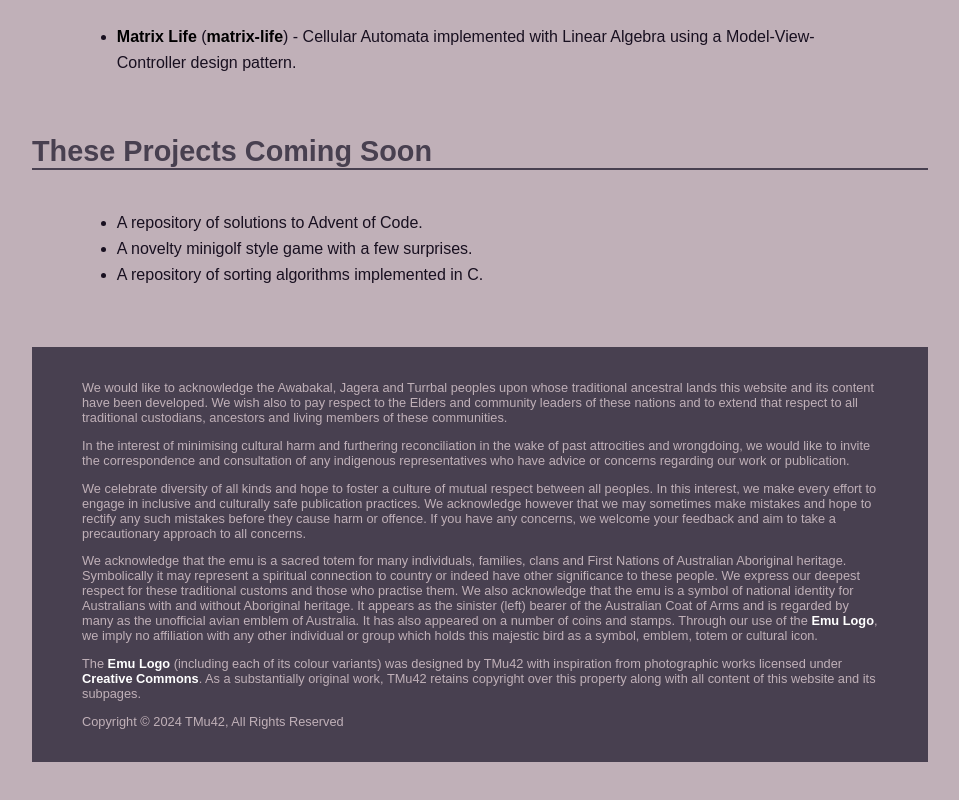
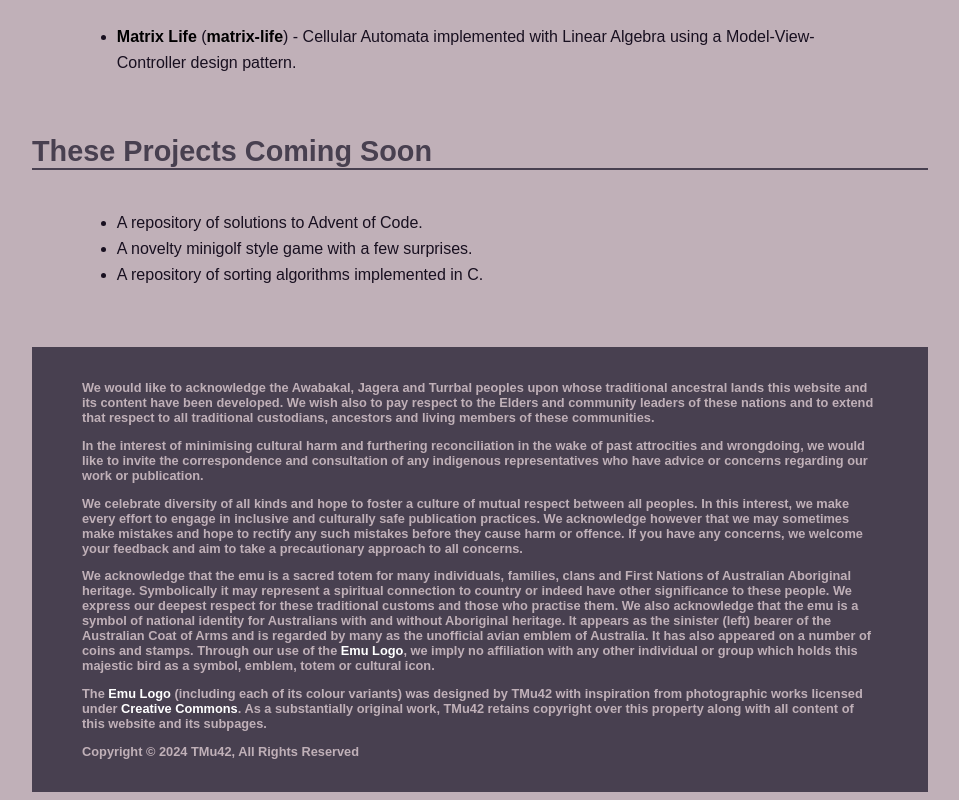
Before and after one commit to TMu42/tmu42.github.io, a plain HTML site: page public_html/index.html in a window 1280 px wide. Shown: the part 812-1612 px from the top of the page, without its empty margins (160-1119 px from the left). Before the commit the page ends 1582 px from the top, so only its background shows below. Drawn offline with Linux system fonts and the light colour scheme.

Commit message:
Restored boldness to footer.

```diff
--- a/public_html/main.css
+++ b/public_html/main.css
@@ -90,7 +90,7 @@ a:active {
 
 
 .inverse a {
-    font-weight: bolder;
+    font-weight: 900;
 
     text-decoration: none;
 }
@@ -121,6 +121,8 @@ a:active {
 
     font-size: 0.8rem;
 
+    font-weight: 600;
+
     max-width: 100%;
 
     padding-left:   50px;
```
